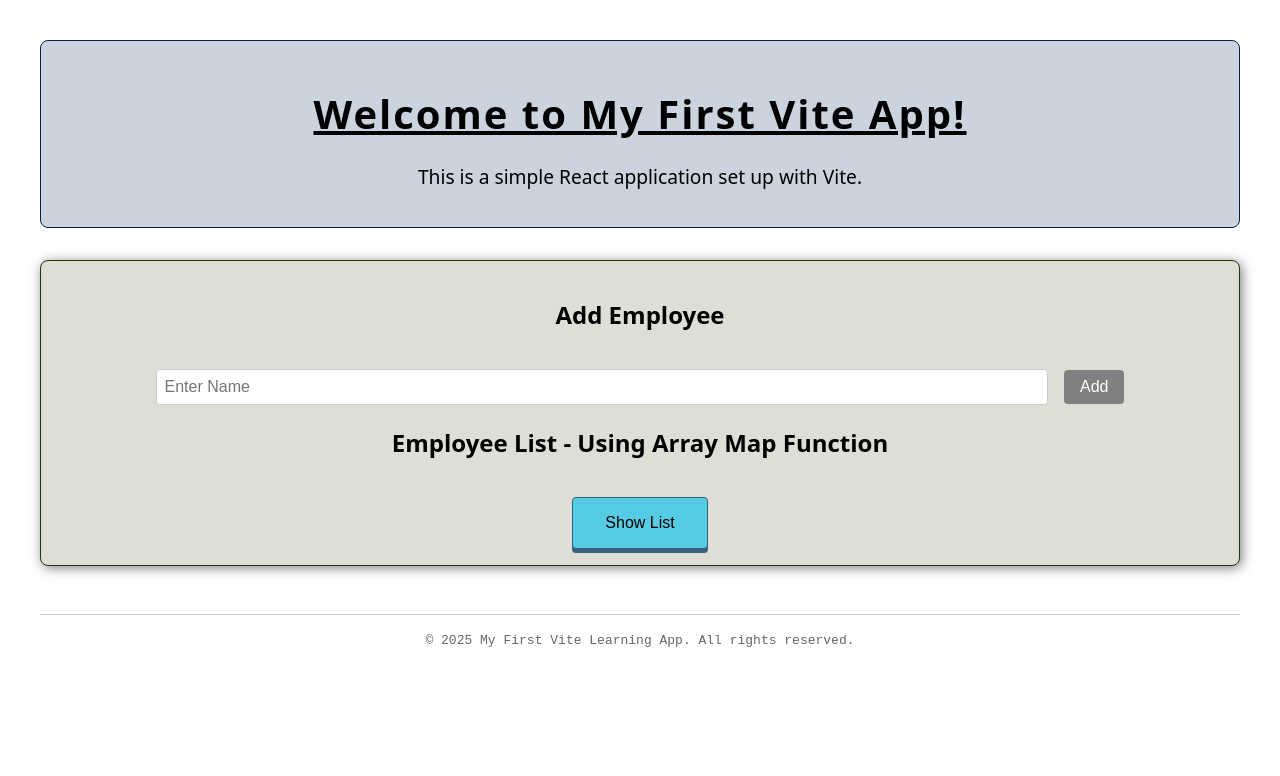
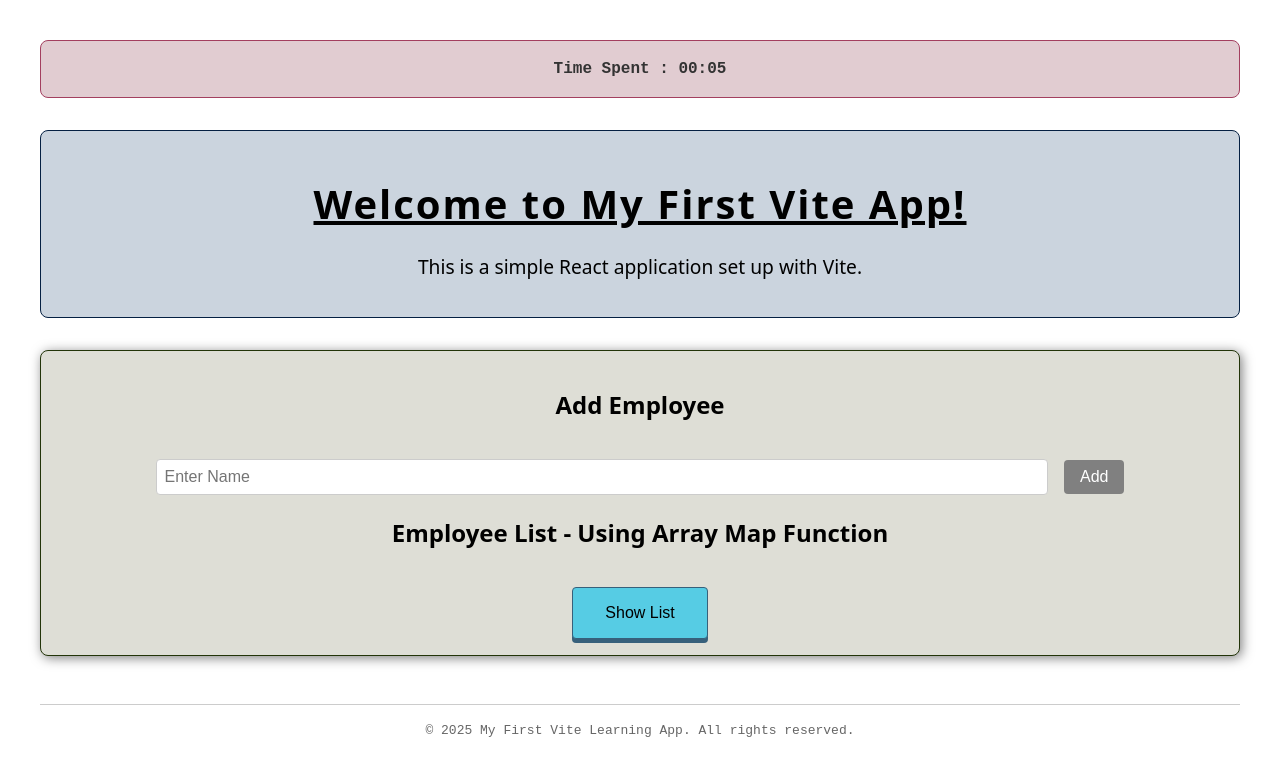
Before and after one commit to keshvi-kapadia/react-learning, a React (Vite) app: page / in a window 1280 px wide. Shown: the top 776 px of the page. Built offline with nearby package versions, Linux system fonts and the light colour scheme.

Commit message:
added timer

```diff
--- a/src/App.css
+++ b/src/App.css
@@ -3,6 +3,22 @@
   margin: 0 auto;
   padding: 2rem;
   text-align: center;
+}
+
+#timerContainer {
+  margin-bottom: 2rem;
+  background-color: #e1ccd1;
+  /* padding: 1rem; */
+  border-radius: 8px;
+  border: 1px solid #a33f5f;
+
+}
+
+#timer {
+  font-size: 1rem;
+  font-weight: bold;
+  color: #333;
+  font-family: 'Courier New', Courier, monospace;
 }
 
 #introContainer {
--- a/src/App.jsx
+++ b/src/App.jsx
@@ -2,7 +2,7 @@ import "./App.css";
 import Intro from "./Intro.jsx";
 import Footer from "./Footer.jsx";
 import Employee from "./Emplyee.jsx";
-import { useState, useEffect, useRef, useCallback } from "react";
+import { useState, useEffect, useRef, useCallback, use } from "react";
 
 function App() {
   const [Employees, setEmployees] = useState(() => {
@@ -14,6 +14,7 @@ function App() {
   const [empVal, setempVal] = useState("");
   const totalEmpClick = useRef(0);
   const inputRef = useRef(null);
+  const [timeSpent, setTimeSpent] = useState(0);
 
   console.log("App Rendered");
 
@@ -21,6 +22,18 @@ function App() {
     console.log("Employees List Updated:", Employees);
     localStorage.setItem("employeesData", JSON.stringify(Employees));
   }, [Employees]);
+
+  useEffect(() => {
+    localStorage.setItem("startTime", Date.now());
+
+    const interval = setInterval(() => {
+      const startTime = parseInt(localStorage.getItem("startTime"), 10);
+      const elapsedTime = Math.floor((Date.now() - startTime) / 1000);
+      setTimeSpent(elapsedTime);
+    }, 1000);
+
+    return () => clearInterval(interval);
+  }, []);
 
   const addEmp = useCallback(() => {
     setEmployees((prev) => [...prev, empVal]);
@@ -37,8 +50,16 @@ function App() {
     console.log(`Emps Clicked ${totalEmpClick.current} times`);
   }, []);
 
+  const minutes = String(Math.floor(timeSpent / 60)).padStart(2, "0");
+  const seconds = String(timeSpent % 60).padStart(2, "0");
+
   return (
     <>
+      <div id="timerContainer">
+        <h3 id="timer">
+          Time Spent : {minutes}:{seconds}
+        </h3>
+      </div>
       <Intro />
       {/*
       <div className="employeeList">
```
Also changed, not shown: 1 other file (tests, documents, lock files or other folders).
